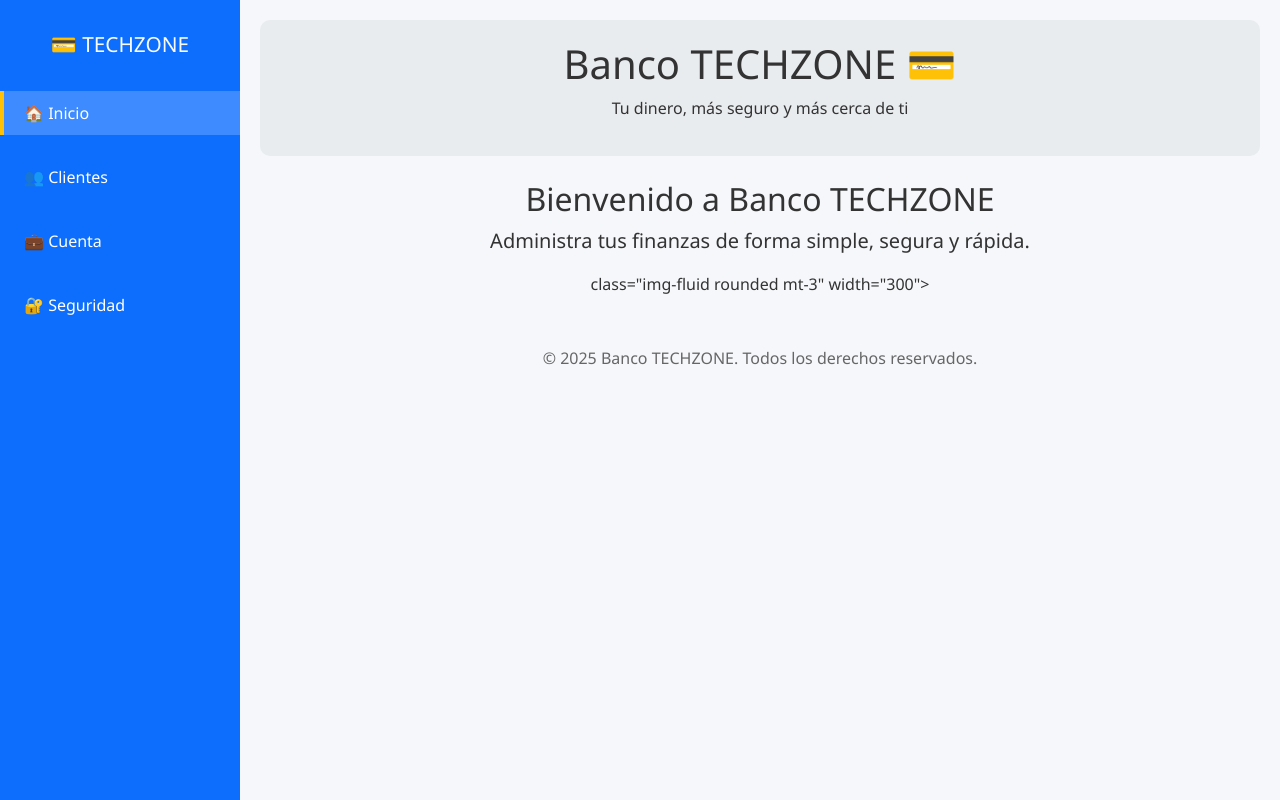
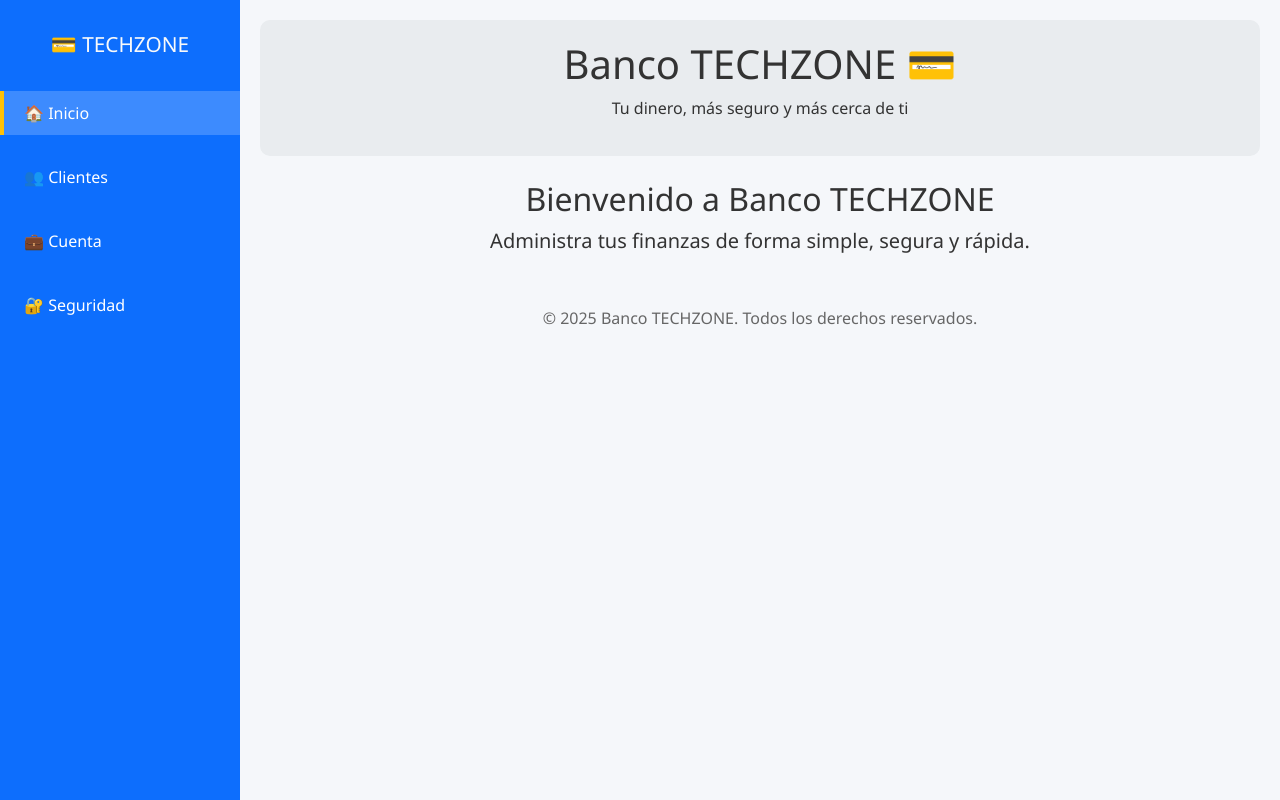
Before and after one commit to Brandon-bit320/Clase-git, a plain HTML site: page index.html in a window 1280 px wide. Drawn offline with nearby package versions, Linux system fonts and the light colour scheme.

Commit message:
Se elimino un codigo innecesario

```diff
--- a/index.html
+++ b/index.html
@@ -32,8 +32,6 @@
     <main class="container mt-4 text-center">
       <h2>Bienvenido a Banco TECHZONE</h2>
       <p class="lead">Administra tus finanzas de forma simple, segura y rápida.</p>
-
-           class="img-fluid rounded mt-3" width="300">
     </main>
 
     <footer>
```
